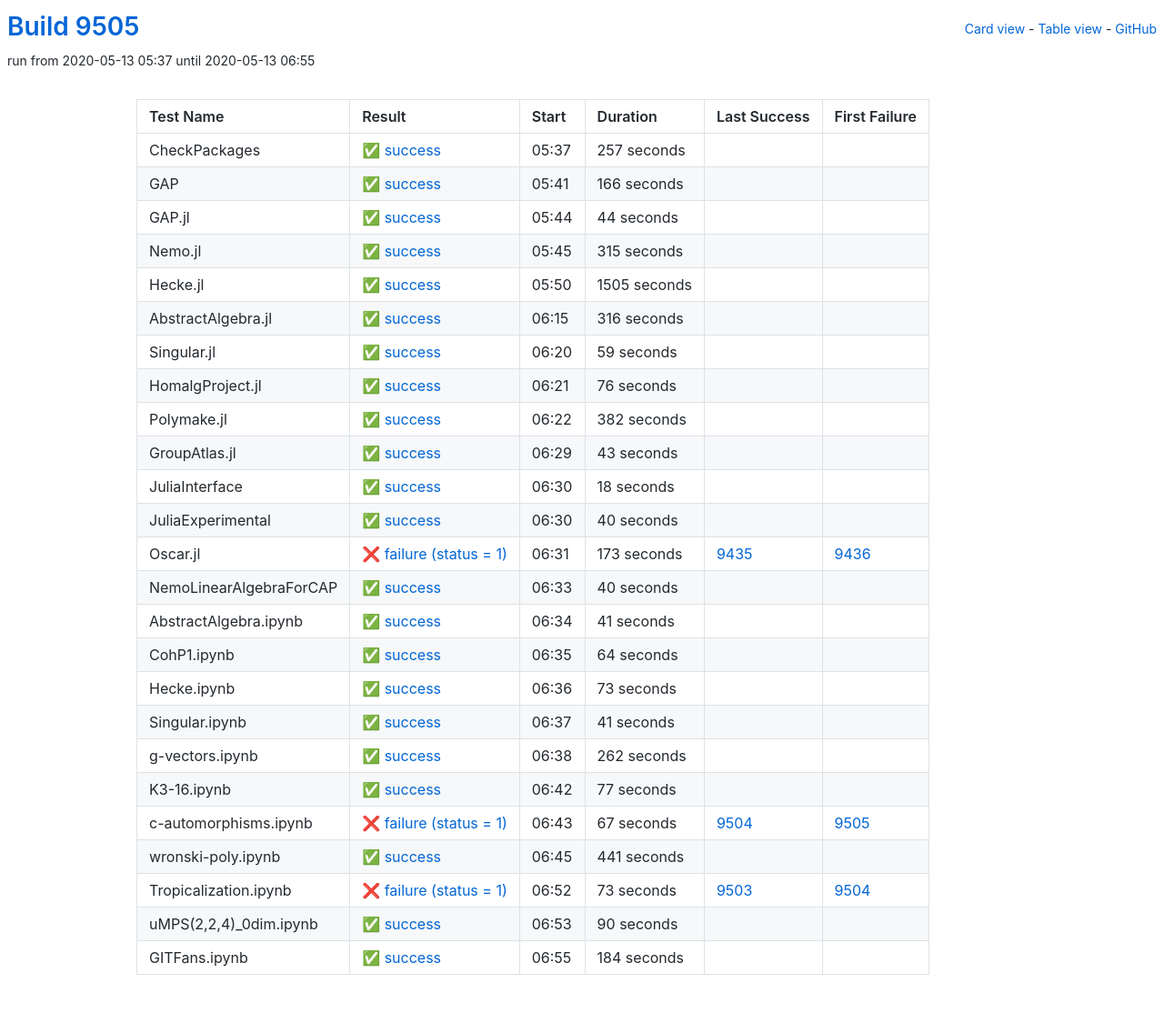
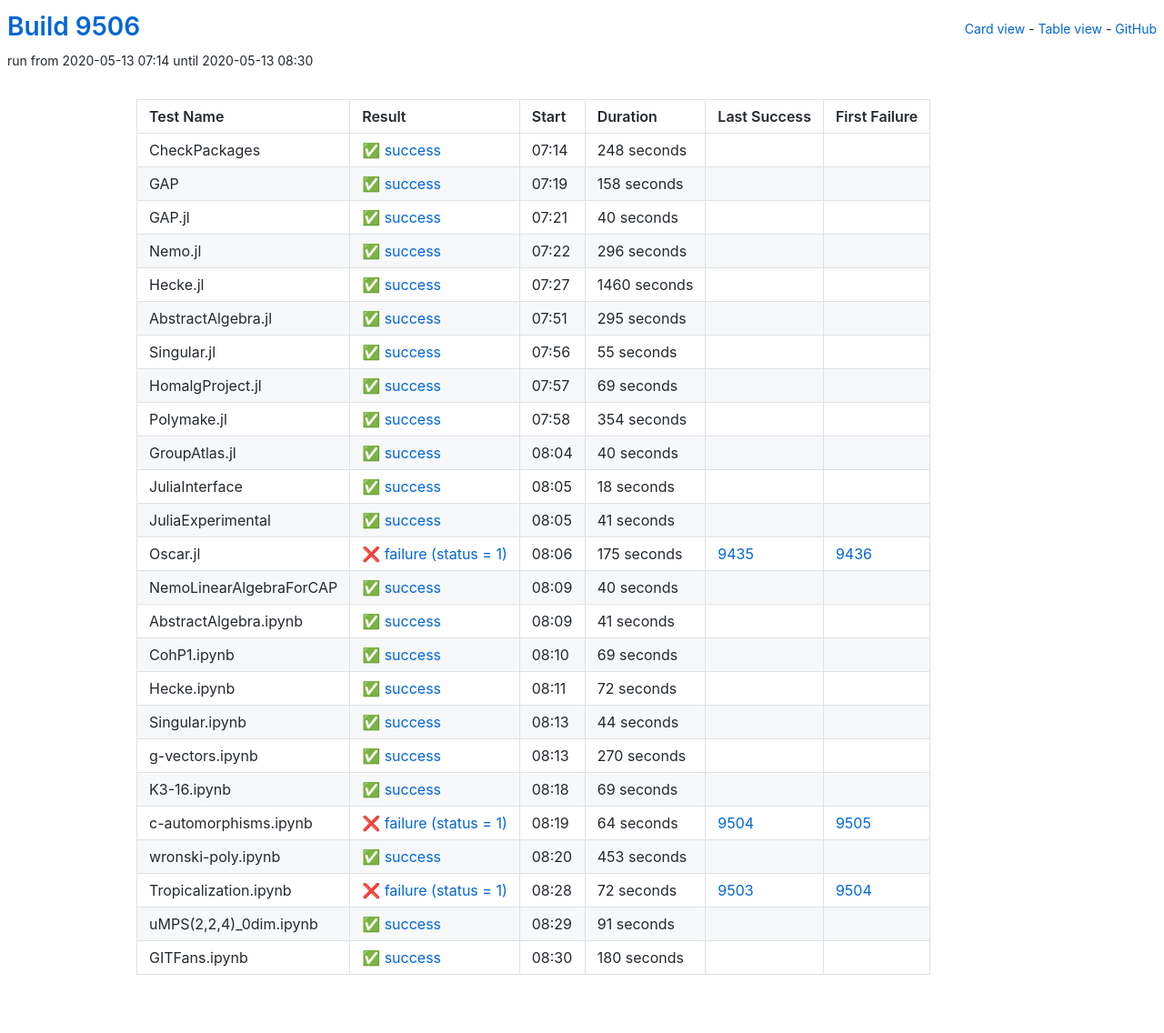
Before and after one commit to oscar-system/oscar-ci-status, a Jekyll site: the page built from table.html, in a window 1280 px wide. Shown: the whole page at 91% size. Built offline with Jekyll 4.4.1, drawn with Linux system fonts in a browser that asks for light colours.

Commit message:
Build 9506

```diff
--- a/_data/ci.yml
+++ b/_data/ci.yml
@@ -1,125 +1,125 @@
-build: 9505
-build_url: https://oscarci.mathematik.uni-kl.de/job/oscar/9505/
+build: 9506
+build_url: https://oscarci.mathematik.uni-kl.de/job/oscar/9506/
 job: oscar
 tests:
-- duration: 257
+- duration: 248
   exitcode: 0
   first_failure: false
   first_failure_url: null
   id: checkpackages
   last_success: false
   last_success_url: null
-  log: https://oscarci.mathematik.uni-kl.de/job/oscar/9505/artifact/logs/build-9505/CheckPackages.log
+  log: https://oscarci.mathematik.uni-kl.de/job/oscar/9506/artifact/logs/build-9506/CheckPackages.log
   name: CheckPackages
-  start: 2020-05-13 05:37
+  start: 2020-05-13 07:14
   status: success
   success: true
-- duration: 166
+- duration: 158
   exitcode: 0
   first_failure: false
   first_failure_url: null
   id: gap
   last_success: false
   last_success_url: null
-  log: https://oscarci.mathematik.uni-kl.de/job/oscar/9505/artifact/logs/build-9505/GAP.log
+  log: https://oscarci.mathematik.uni-kl.de/job/oscar/9506/artifact/logs/build-9506/GAP.log
   name: GAP
-  start: 2020-05-13 05:41
+  start: 2020-05-13 07:19
   status: success
   success: true
-- duration: 44
+- duration: 40
   exitcode: 0
   first_failure: false
   first_failure_url: null
   id: gap-jl
   last_success: false
   last_success_url: null
-  log: https://oscarci.mathematik.uni-kl.de/job/oscar/9505/artifact/logs/build-9505/GAP.jl.log
+  log: https://oscarci.mathematik.uni-kl.de/job/oscar/9506/artifact/logs/build-9506/GAP.jl.log
   name: GAP.jl
-  start: 2020-05-13 05:44
+  start: 2020-05-13 07:21
   status: success
   success: true
-- duration: 315
+- duration: 296
   exitcode: 0
   first_failure: false
   first_failure_url: null
   id: nemo-jl
   last_success: false
   last_success_url: null
-  log: https://oscarci.mathematik.uni-kl.de/job/oscar/9505/artifact/logs/build-9505/Nemo.jl.log
+  log: https://oscarci.mathematik.uni-kl.de/job/oscar/9506/artifact/logs/build-9506/Nemo.jl.log
   name: Nemo.jl
-  start: 2020-05-13 05:45
+  start: 2020-05-13 07:22
   status: success
   success: true
-- duration: 1505
+- duration: 1460
   exitcode: 0
   first_failure: false
   first_failure_url: null
   id: hecke-jl
   last_success: false
   last_success_url: null
-  log: https://oscarci.mathematik.uni-kl.de/job/oscar/9505/artifact/logs/build-9505/Hecke.jl.log
+  log: https://oscarci.mathematik.uni-kl.de/job/oscar/9506/artifact/logs/build-9506/Hecke.jl.log
   name: Hecke.jl
-  start: 2020-05-13 05:50
+  start: 2020-05-13 07:27
   status: success
   success: true
-- duration: 316
+- duration: 295
   exitcode: 0
   first_failure: false
   first_failure_url: null
   id: abstractalgebra-jl
   last_success: false
   last_success_url: null
-  log: https://oscarci.mathematik.uni-kl.de/job/oscar/9505/artifact/logs/build-9505/AbstractAlgebra.jl.log
+  log: https://oscarci.mathematik.uni-kl.de/job/oscar/9506/artifact/logs/build-9506/AbstractAlgebra.jl.log
   name: AbstractAlgebra.jl
-  start: 2020-05-13 06:15
+  start: 2020-05-13 07:51
   status: success
   success: true
-- duration: 59
+- duration: 55
   exitcode: 0
   first_failure: false
   first_failure_url: null
   id: singular-jl
   last_success: false
   last_success_url: null
-  log: https://oscarci.mathematik.uni-kl.de/job/oscar/9505/artifact/logs/build-9505/Singular.jl.log
+  log: https://oscarci.mathematik.uni-kl.de/job/oscar/9506/artifact/logs/build-9506/Singular.jl.log
   name: Singular.jl
-  start: 2020-05-13 06:20
+  start: 2020-05-13 07:56
   status: success
   success: true
-- duration: 76
+- duration: 69
   exitcode: 0
   first_failure: false
   first_failure_url: null
   id: homalgproject-jl
   last_success: false
   last_success_url: null
-  log: https://oscarci.mathematik.uni-kl.de/job/oscar/9505/artifact/logs/build-9505/HomalgProject.jl.log
+  log: https://oscarci.mathematik.uni-kl.de/job/oscar/9506/artifact/logs/build-9506/HomalgProject.jl.log
   name: HomalgProject.jl
-  start: 2020-05-13 06:21
+  start: 2020-05-13 07:57
   status: success
   success: true
-- duration: 382
+- duration: 354
   exitcode: 0
   first_failure: false
   first_failure_url: null
   id: polymake-jl
   last_success: false
   last_success_url: null
-  log: https://oscarci.mathematik.uni-kl.de/job/oscar/9505/artifact/logs/build-9505/Polymake.jl.log
+  log: https://oscarci.mathematik.uni-kl.de/job/oscar/9506/artifact/logs/build-9506/Polymake.jl.log
   name: Polymake.jl
-  start: 2020-05-13 06:22
+  start: 2020-05-13 07:58
   status: success
   success: true
-- duration: 43
+- duration: 40
   exitcode: 0
   first_failure: false
   first_failure_url: null
   id: groupatlas-jl
   last_success: false
   last_success_url: null
-  log: https://oscarci.mathematik.uni-kl.de/job/oscar/9505/artifact/logs/build-9505/GroupAtlas.jl.log
+  log: https://oscarci.mathematik.uni-kl.de/job/oscar/9506/artifact/logs/build-9506/GroupAtlas.jl.log
   name: GroupAtlas.jl
-  start: 2020-05-13 06:29
+  start: 2020-05-13 08:04
   status: success
   success: true
 - duration: 18
@@ -129,33 +129,33 @@ tests:
   id: juliainterface
   last_success: false
   last_success_url: null
-  log: https://oscarci.mathematik.uni-kl.de/job/oscar/9505/artifact/logs/build-9505/JuliaInterface.log
+  log: https://oscarci.mathematik.uni-kl.de/job/oscar/9506/artifact/logs/build-9506/JuliaInterface.log
   name: JuliaInterface
-  start: 2020-05-13 06:30
+  start: 2020-05-13 08:05
   status: success
   success: true
-- duration: 40
+- duration: 41
   exitcode: 0
   first_failure: false
   first_failure_url: null
   id: juliaexperimental
   last_success: false
   last_success_url: null
-  log: https://oscarci.mathematik.uni-kl.de/job/oscar/9505/artifact/logs/build-9505/JuliaExperimental.log
+  log: https://oscarci.mathematik.uni-kl.de/job/oscar/9506/artifact/logs/build-9506/JuliaExperimental.log
   name: JuliaExperimental
-  start: 2020-05-13 06:30
+  start: 2020-05-13 08:05
   status: success
   success: true
-- duration: 173
+- duration: 175
   exitcode: 1
   first_failure: 9436
   first_failure_url: https://oscarci.mathematik.uni-kl.de/job/oscar/9436/
   id: oscar-jl
   last_success: 9435
   last_success_url: https://oscarci.mathematik.uni-kl.de/job/oscar/9435/
-  log: https://oscarci.mathematik.uni-kl.de/job/oscar/9505/artifact/logs/build-9505/Oscar.jl.log
+  log: https://oscarci.mathematik.uni-kl.de/job/oscar/9506/artifact/logs/build-9506/Oscar.jl.log
   name: Oscar.jl
-  start: 2020-05-13 06:31
+  start: 2020-05-13 08:06
   status: failure
   success: false
 - duration: 40
@@ -165,9 +165,9 @@ tests:
   id: nemolinearalgebraforcap
   last_success: false
   last_success_url: null
-  log: https://oscarci.mathematik.uni-kl.de/job/oscar/9505/artifact/logs/build-9505/NemoLinearAlgebraForCAP.log
+  log: https://oscarci.mathematik.uni-kl.de/job/oscar/9506/artifact/logs/build-9506/NemoLinearAlgebraForCAP.log
   name: NemoLinearAlgebraForCAP
-  start: 2020-05-13 06:33
+  start: 2020-05-13 08:09
   status: success
   success: true
 - duration: 41
@@ -177,128 +177,128 @@ tests:
   id: abstractalgebra-ipynb
   last_success: false
   last_success_url: null
-  log: https://oscarci.mathematik.uni-kl.de/job/oscar/9505/artifact/logs/build-9505/AbstractAlgebra.ipynb.log
+  log: https://oscarci.mathematik.uni-kl.de/job/oscar/9506/artifact/logs/build-9506/AbstractAlgebra.ipynb.log
   name: AbstractAlgebra.ipynb
-  start: 2020-05-13 06:34
+  start: 2020-05-13 08:09
   status: success
   success: true
-- duration: 64
+- duration: 69
   exitcode: 0
   first_failure: false
   first_failure_url: null
   id: cohp1-ipynb
   last_success: false
   last_success_url: null
-  log: https://oscarci.mathematik.uni-kl.de/job/oscar/9505/artifact/logs/build-9505/CohP1.ipynb.log
+  log: https://oscarci.mathematik.uni-kl.de/job/oscar/9506/artifact/logs/build-9506/CohP1.ipynb.log
   name: CohP1.ipynb
-  start: 2020-05-13 06:35
+  start: 2020-05-13 08:10
   status: success
   success: true
-- duration: 73
+- duration: 72
   exitcode: 0
   first_failure: false
   first_failure_url: null
   id: hecke-ipynb
   last_success: false
   last_success_url: null
-  log: https://oscarci.mathematik.uni-kl.de/job/oscar/9505/artifact/logs/build-9505/Hecke.ipynb.log
+  log: https://oscarci.mathematik.uni-kl.de/job/oscar/9506/artifact/logs/build-9506/Hecke.ipynb.log
   name: Hecke.ipynb
-  start: 2020-05-13 06:36
+  start: 2020-05-13 08:11
   status: success
   success: true
-- duration: 41
+- duration: 44
   exitcode: 0
   first_failure: false
   first_failure_url: null
   id: singular-ipynb
   last_success: false
   last_success_url: null
-  log: https://oscarci.mathematik.uni-kl.de/job/oscar/9505/artifact/logs/build-9505/Singular.ipynb.log
+  log: https://oscarci.mathematik.uni-kl.de/job/oscar/9506/artifact/logs/build-9506/Singular.ipynb.log
   name: Singular.ipynb
-  start: 2020-05-13 06:37
+  start: 2020-05-13 08:13
   status: success
   success: true
-- duration: 262
+- duration: 270
   exitcode: 0
   first_failure: false
   first_failure_url: null
   id: g-vectors-ipynb
   last_success: false
   last_success_url: null
-  log: https://oscarci.mathematik.uni-kl.de/job/oscar/9505/artifact/logs/build-9505/g-vectors.ipynb.log
+  log: https://oscarci.mathematik.uni-kl.de/job/oscar/9506/artifact/logs/build-9506/g-vectors.ipynb.log
   name: g-vectors.ipynb
-  start: 2020-05-13 06:38
+  start: 2020-05-13 08:13
   status: success
   success: true
-- duration: 77
+- duration: 69
   exitcode: 0
   first_failure: false
   first_failure_url: null
   id: k3-16-ipynb
   last_success: false
   last_success_url: null
-  log: https://oscarci.mathematik.uni-kl.de/job/oscar/9505/artifact/logs/build-9505/K3-16.ipynb.log
+  log: https://oscarci.mathematik.uni-kl.de/job/oscar/9506/artifact/logs/build-9506/K3-16.ipynb.log
   name: K3-16.ipynb
-  start: 2020-05-13 06:42
+  start: 2020-05-13 08:18
   status: success
   success: true
-- duration: 67
+- duration: 64
   exitcode: 1
   first_failure: 9505
   first_failure_url: https://oscarci.mathematik.uni-kl.de/job/oscar/9505/
   id: c-automorphisms-ipynb
   last_success: 9504
   last_success_url: https://oscarci.mathematik.uni-kl.de/job/oscar/9504/
-  log: https://oscarci.mathematik.uni-kl.de/job/oscar/9505/artifact/logs/build-9505/c-automorphisms.ipynb.log
+  log: https://oscarci.mathematik.uni-kl.de/job/oscar/9506/artifact/logs/build-9506/c-automorphisms.ipynb.log
   name: c-automorphisms.ipynb
-  start: 2020-05-13 06:43
+  start: 2020-05-13 08:19
   status: failure
   success: false
-- duration: 441
+- duration: 453
   exitcode: 0
   first_failure: false
   first_failure_url: null
   id: wronski-poly-ipynb
   last_success: false
   last_success_url: null
-  log: https://oscarci.mathematik.uni-kl.de/job/oscar/9505/artifact/logs/build-9505/wronski-poly.ipynb.log
+  log: https://oscarci.mathematik.uni-kl.de/job/oscar/9506/artifact/logs/build-9506/wronski-poly.ipynb.log
   name: wronski-poly.ipynb
-  start: 2020-05-13 06:45
+  start: 2020-05-13 08:20
   status: success
   success: true
-- duration: 73
+- duration: 72
   exitcode: 1
   first_failure: 9504
   first_failure_url: https://oscarci.mathematik.uni-kl.de/job/oscar/9504/
   id: tropicalization-ipynb
   last_success: 9503
   last_success_url: https://oscarci.mathematik.uni-kl.de/job/oscar/9503/
-  log: https://oscarci.mathematik.uni-kl.de/job/oscar/9505/artifact/logs/build-9505/Tropicalization.ipynb.log
+  log: https://oscarci.mathematik.uni-kl.de/job/oscar/9506/artifact/logs/build-9506/Tropicalization.ipynb.log
   name: Tropicalization.ipynb
-  start: 2020-05-13 06:52
+  start: 2020-05-13 08:28
   status: failure
   success: false
-- duration: 90
+- duration: 91
   exitcode: 0
   first_failure: false
   first_failure_url: null
   id: umps-2-2-4-0dim-ipynb
   last_success: false
   last_success_url: null
-  log: https://oscarci.mathematik.uni-kl.de/job/oscar/9505/artifact/logs/build-9505/uMPS-2-2-4-_0dim.ipynb.log
+  log: https://oscarci.mathematik.uni-kl.de/job/oscar/9506/artifact/logs/build-9506/uMPS-2-2-4-_0dim.ipynb.log
   name: uMPS(2,2,4)_0dim.ipynb
-  start: 2020-05-13 06:53
+  start: 2020-05-13 08:29
   status: success
   success: true
-- duration: 184
+- duration: 180
   exitcode: 0
   first_failure: false
   first_failure_url: null
   id: gitfans-ipynb
   last_success: false
   last_success_url: null
-  log: https://oscarci.mathematik.uni-kl.de/job/oscar/9505/artifact/logs/build-9505/GITFans.ipynb.log
+  log: https://oscarci.mathematik.uni-kl.de/job/oscar/9506/artifact/logs/build-9506/GITFans.ipynb.log
   name: GITFans.ipynb
-  start: 2020-05-13 06:55
+  start: 2020-05-13 08:30
   status: success
   success: true
```
Also changed, not shown: README.md.
